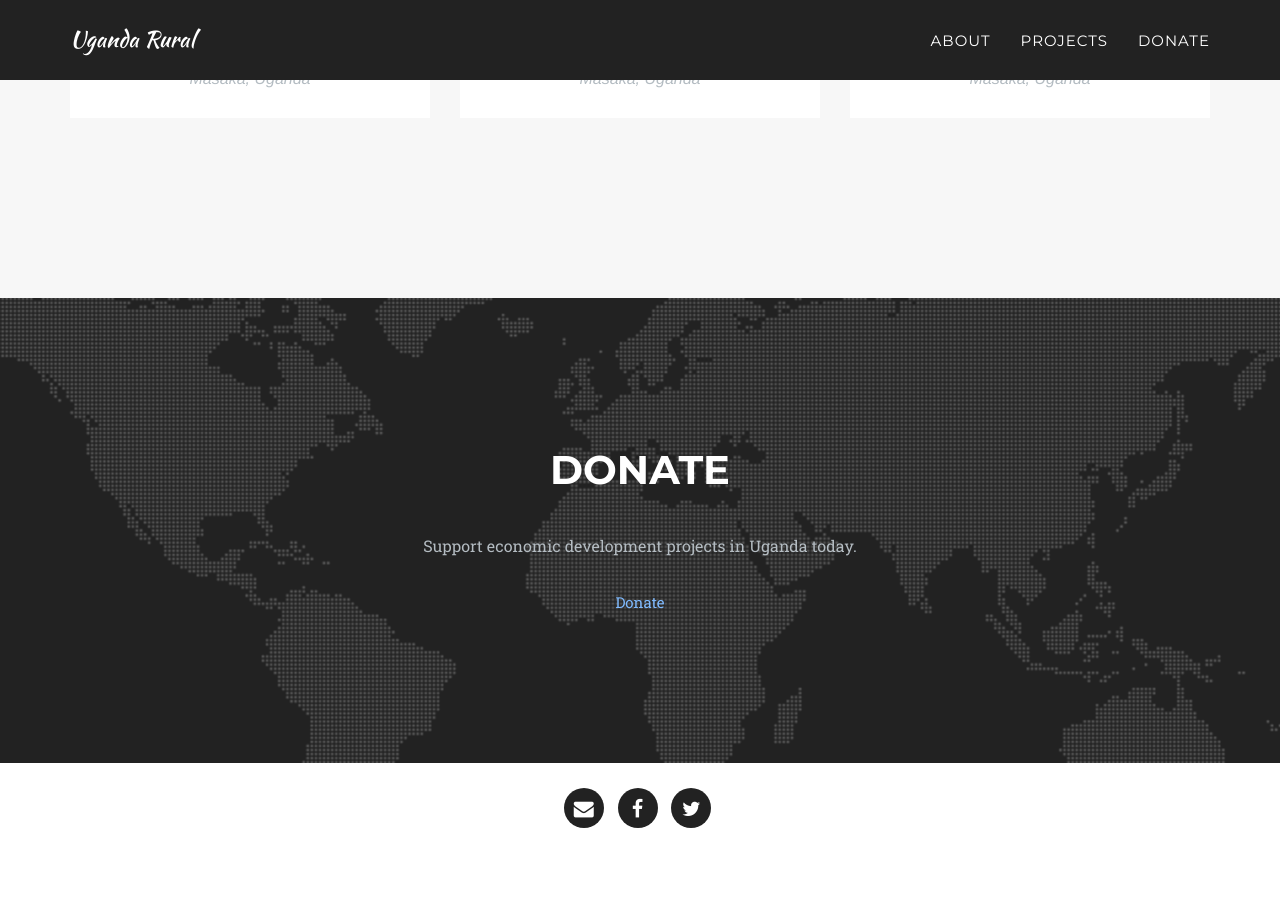
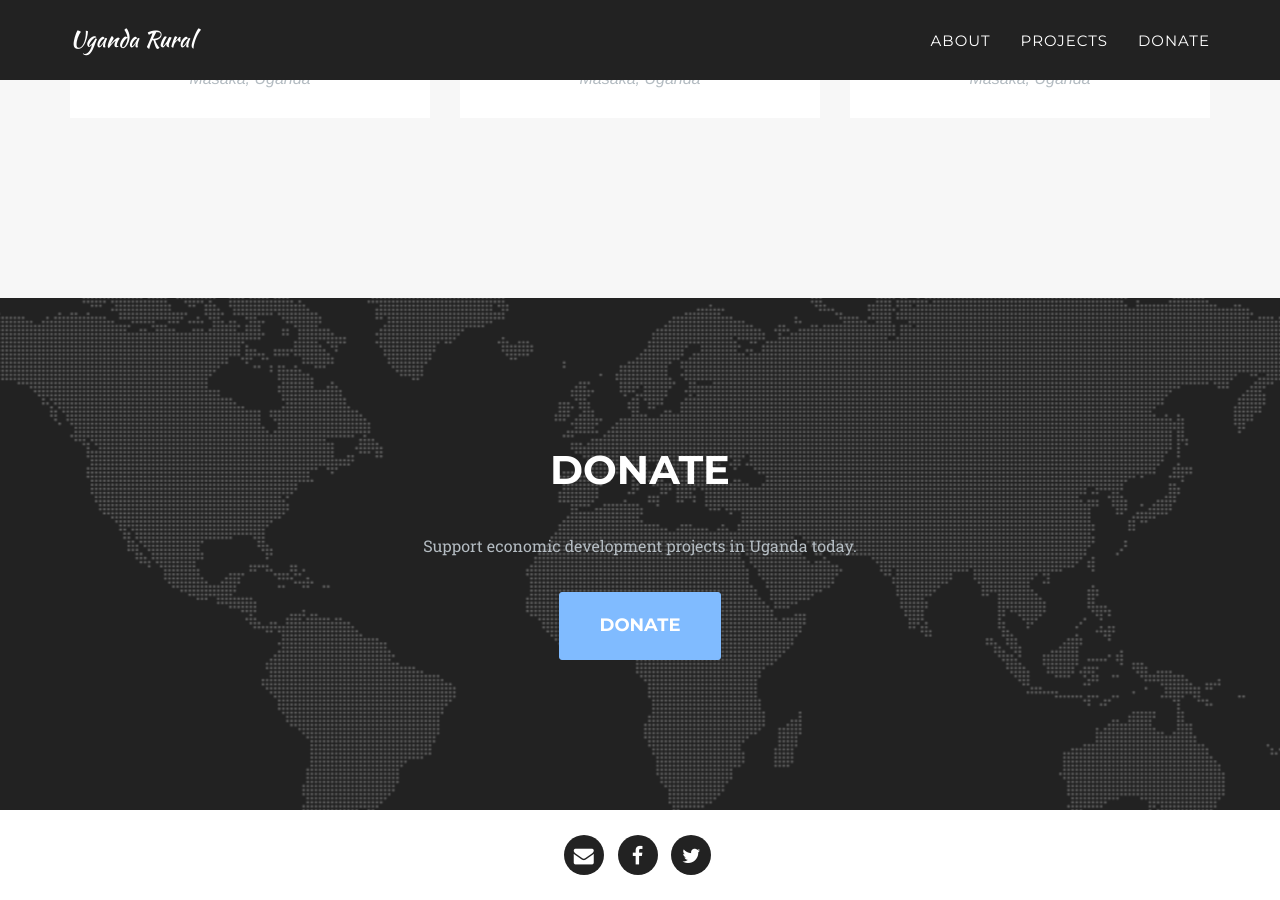
Before and after one commit to kylemaclaren/ugandarural, a Jekyll site: the page built from index.md, in a window 1280 px wide and 900 px high, scrolled down 2011 px. Built offline with Jekyll 4.4.1, drawn with Linux system fonts in a browser that asks for light colours; some web fonts are replaced; before the commit the page ends 2864 px from its top, so only the background shows below that.

Commit message:
Add donate button class

```diff
--- a/_includes/donate.html
+++ b/_includes/donate.html
@@ -10,7 +10,7 @@
                 <div class="col-lg-8 col-lg-offset-2 text-center">
                     <p class="large text-muted">{{ page.donate }}</p>
                     <br>
-                    <a href="mailto:pfluswata@gmail.com" target="_blank">Donate</a>
+                    <a href="mailto:pfluswata@gmail.com" target="_blank" class="btn btn-xl">Donate</a>
                 </div>
             </div>
         </div>
```
